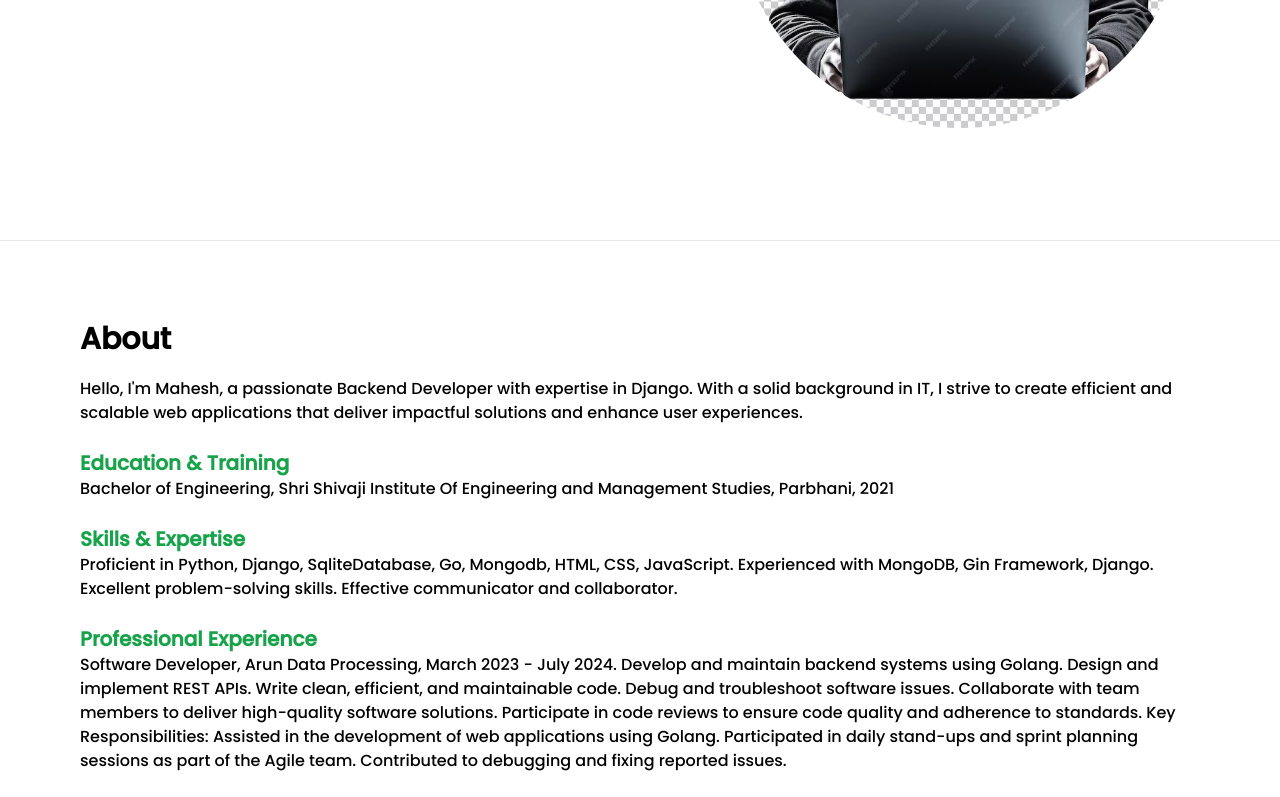
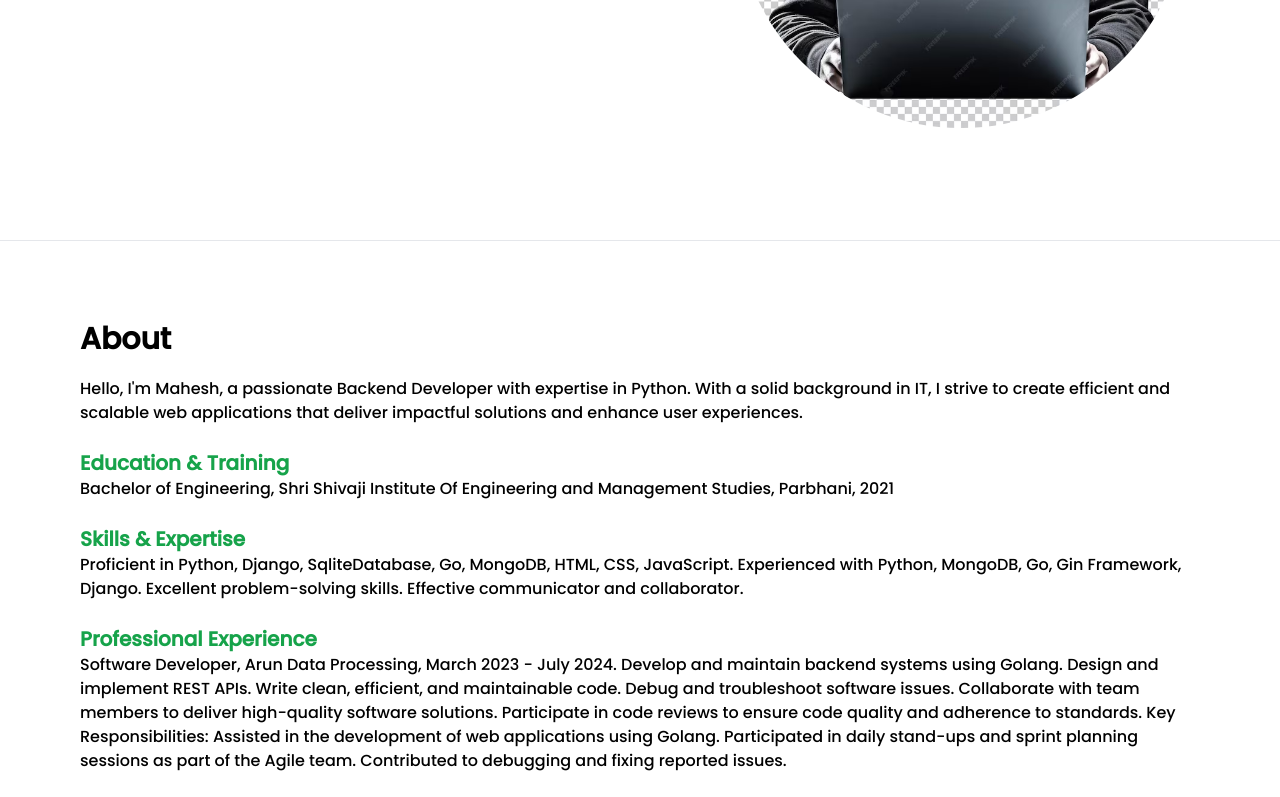
Before and after one commit to Mahesh6221/PortFolio, a React (Vite) app: page / in a window 1280 px wide. Shown: the part 514-1311 px from the top of the page. Built offline with nearby package versions, Linux system fonts and the light colour scheme.

Commit message:
Update About.jsx

```diff
--- a/src/components/About.jsx
+++ b/src/components/About.jsx
@@ -9,7 +9,7 @@ function About() {
       <div>
         <h1 className="text-3xl font-bold mb-5">About</h1>
         <p>
-          Hello, I'm Mahesh, a passionate Backend Developer with expertise in Django. With a solid background in IT, I strive to create efficient and scalable web applications that deliver impactful solutions and enhance user experiences.
+          Hello, I'm Mahesh, a passionate Backend Developer with expertise in Python. With a solid background in IT, I strive to create efficient and scalable web applications that deliver impactful solutions and enhance user experiences.
         </p>
         <br />
         <h1 className="text-green-600 font-semibold text-xl">
@@ -24,7 +24,7 @@ function About() {
           Skills & Expertise
         </h1>
         <span>
-          Proficient in Python, Django, SqliteDatabase, Go, Mongodb, HTML, CSS, JavaScript. Experienced with MongoDB, Gin Framework, Django.
+          Proficient in Python, Django, SqliteDatabase, Go, MongoDB, HTML, CSS, JavaScript. Experienced with Python, MongoDB, Go, Gin Framework, Django.
           Excellent problem-solving skills. Effective communicator and
           collaborator.
         </span>
```
